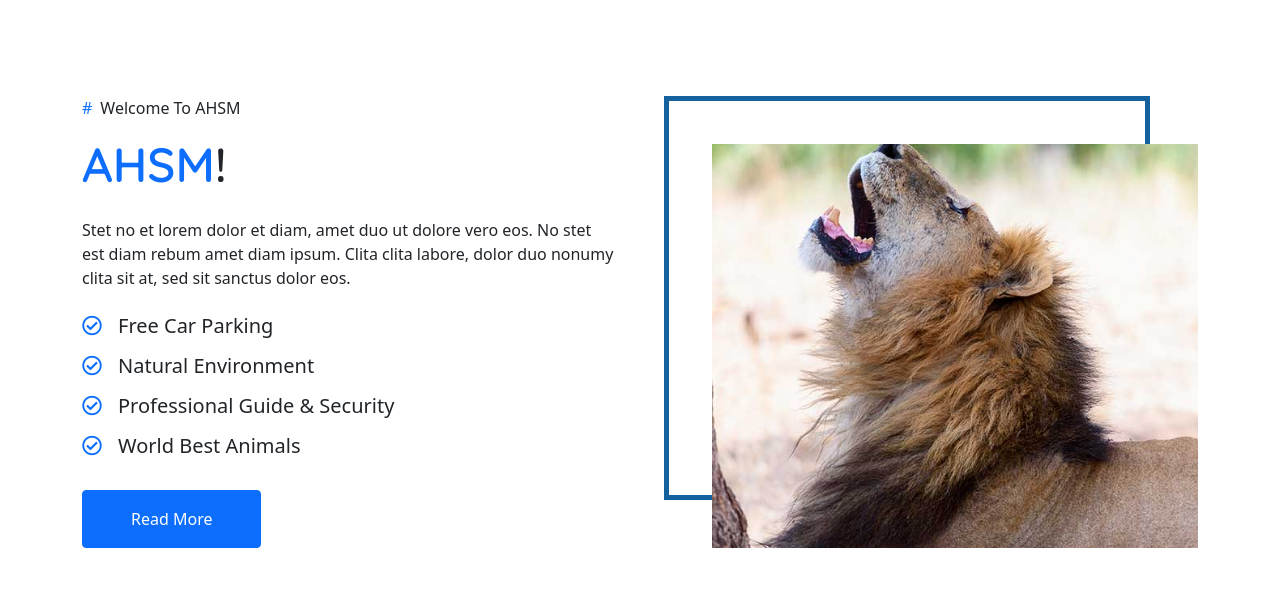
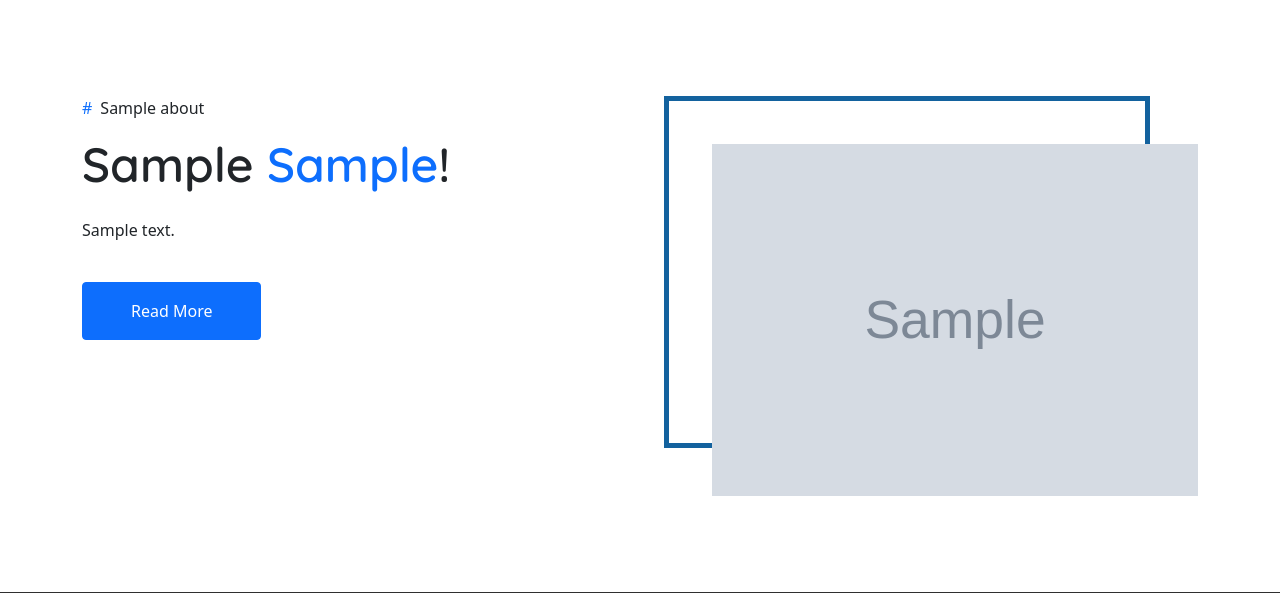
Before and after one commit to DevSuccess/American-HighSchool, a Django app: page / in a window 1280 px wide. Shown: the part 607-1200 px from the top of the page. Run offline with Django 4.2, Linux system fonts and the light colour scheme; tables that the repository leaves empty hold one stand-in row (values such as "Sample post"); grey boxes marked "Sample" are stand-in pictures; some libraries are stand-ins or nearby versions; grey boxes are pictures that could not be loaded.

Commit message:
Ajout de about

```diff
--- a/app/templates/home/index.html
+++ b/app/templates/home/index.html
@@ -87,36 +87,27 @@ Home
       <div class="container">
         <div class="row g-5">
           <div class="col-lg-6 wow fadeInUp" data-wow-delay="0.1s">
-            <p><span class="text-primary me-2">#</span>Welcome To AHSM</p>
+          {% if abouts %}
+            <p><span class="text-primary me-2">#</span>{{ abouts.title }}</p>
             <h1 class="display-5 mb-4">
-              <span class="text-primary">AHSM</span>!
+                {{ abouts.libel }}
+              <span class="text-primary">{{ abouts.key }}</span>!
             </h1>
             <p class="mb-4">
-              Stet no et lorem dolor et diam, amet duo ut dolore vero eos. No
-              stet est diam rebum amet diam ipsum. Clita clita labore, dolor duo
-              nonumy clita sit at, sed sit sanctus dolor eos.
+              {{ abouts.content }}
             </p>
+              {% for list in lists %}
             <h5 class="mb-3">
-              <i class="far fa-check-circle text-primary me-3"></i>Free Car
-              Parking
+              <i class="far fa-check-circle text-primary me-3"></i>
+                {{ list.name }}
             </h5>
-            <h5 class="mb-3">
-              <i class="far fa-check-circle text-primary me-3"></i>Natural
-              Environment
-            </h5>
-            <h5 class="mb-3">
-              <i class="far fa-check-circle text-primary me-3"></i>Professional
-              Guide & Security
-            </h5>
-            <h5 class="mb-3">
-              <i class="far fa-check-circle text-primary me-3"></i>World Best
-              Animals
-            </h5>
+              {% endfor %}
             <a class="btn btn-primary py-3 px-5 mt-3" href="">Read More</a>
           </div>
+          {% endif %}
           <div class="col-lg-6 wow fadeInUp" data-wow-delay="0.5s">
             <div class="img-border">
-              <img class="img-fluid" src="{% static 'assets/img/about.jpg' %}" alt="" />
+              <img class="img-fluid" src="{{ abouts.image.url }}" alt="" />
             </div>
           </div>
         </div>
--- a/app/views.py
+++ b/app/views.py
@@ -13,4 +13,8 @@ class HomeView(View):
         socials = models.Social.objects.all()
         movies = models.PresentationVideo.objects.latest('created_at')
         pictures = models.PresentationImage.objects.all()
+        try:
+            abouts = models.About.objects.latest('created_at')
+        except models.About.DoesNotExist:
+            abouts = None
         return render(request, 'home/index.html', locals())
```
Also changed, not shown: media/image/6d116b98cdfe4e91981165660463c937.jpg (added).
